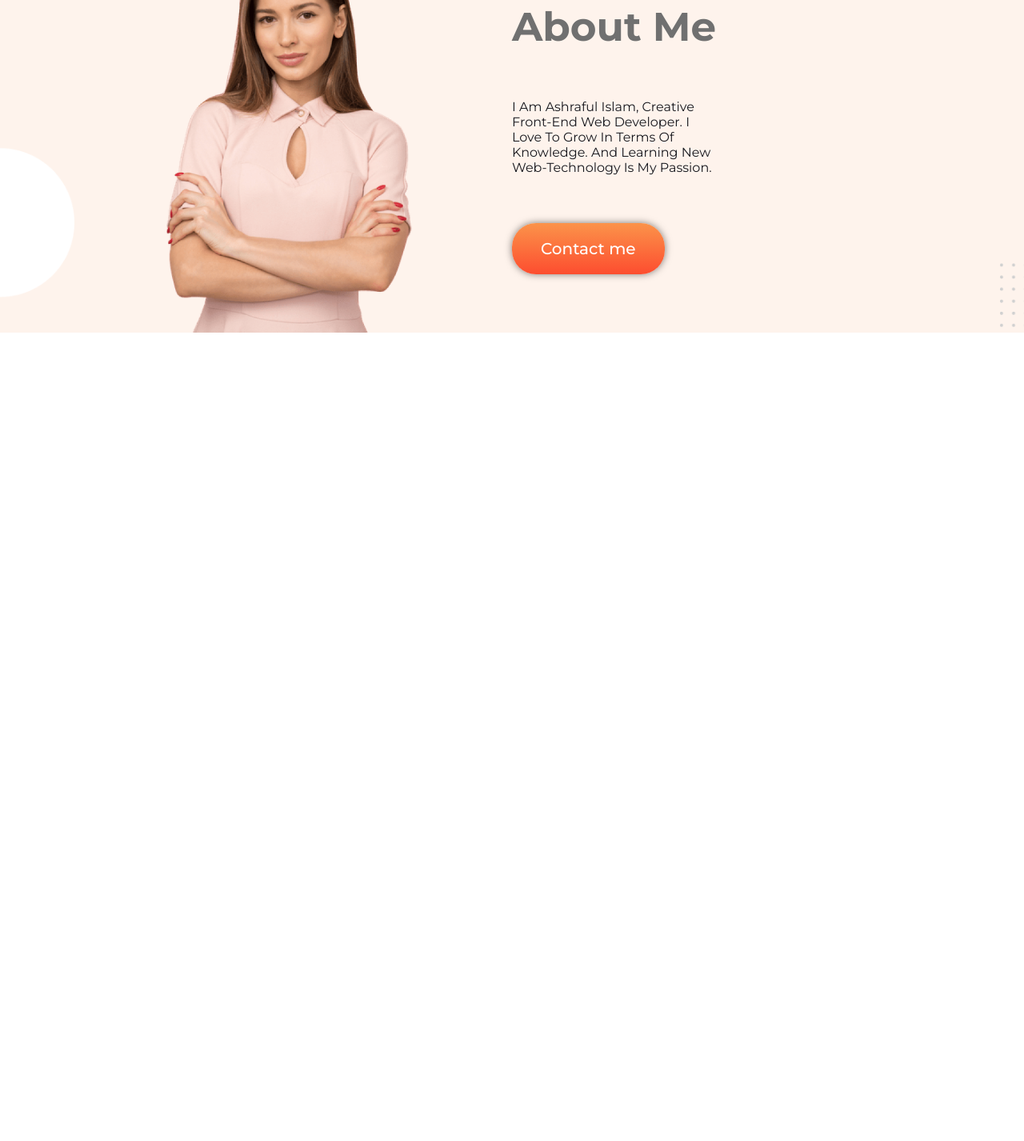
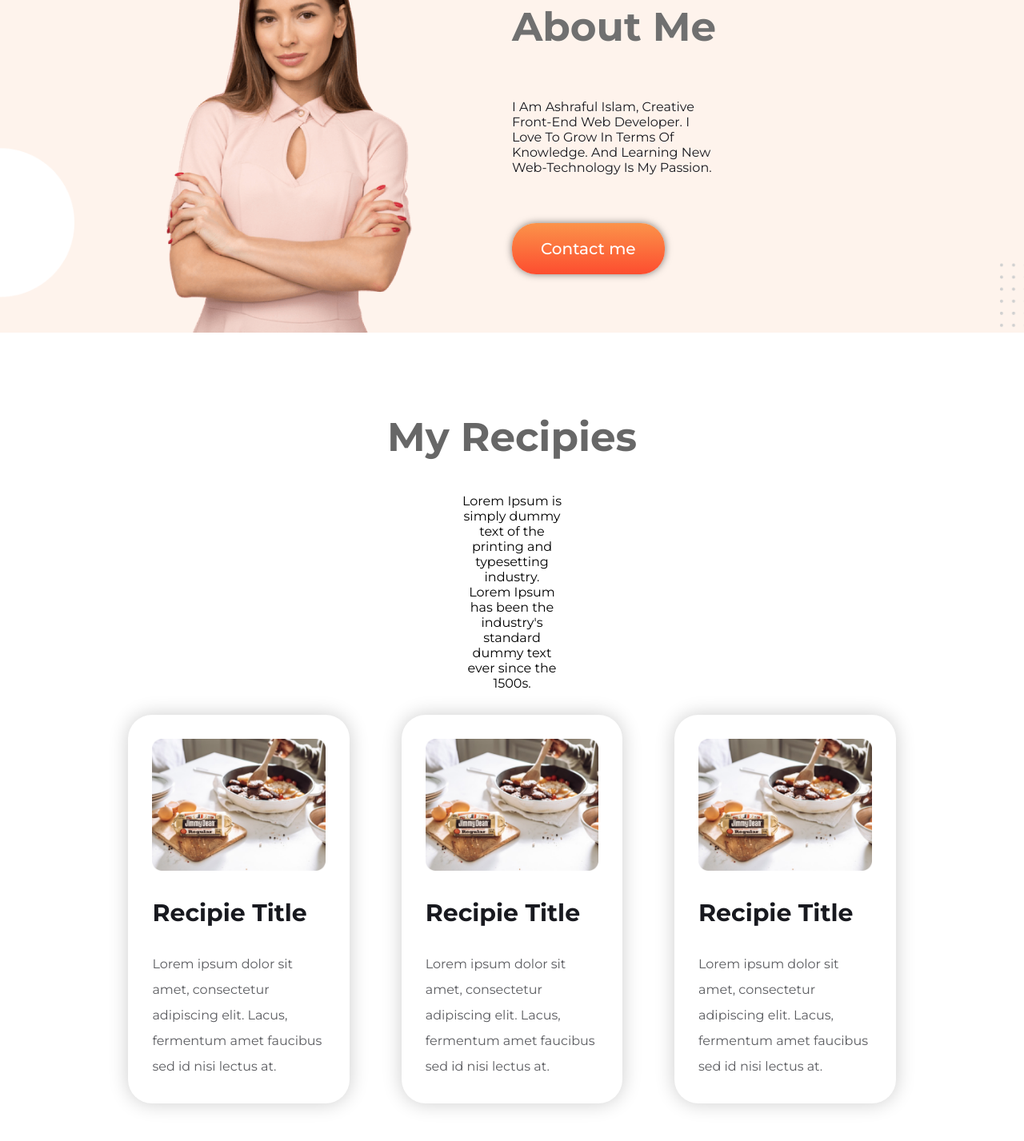
Before and after one commit to ashrafulislamrasel/Food-Network, a plain HTML site: page index.html in a window 1280 px wide. Shown: the part 1031-2458 px from the top of the page at 80% size. Before the commit the page ends 1547 px from the top, so only its background shows below. Drawn offline with Linux system fonts and the light colour scheme.

Commit message:
recipie sections ends and counter sections starts

```diff
--- a/css/style.css
+++ b/css/style.css
@@ -42,7 +42,7 @@ a {
     border-radius: 30px;
     color: #fff;
     font-weight: 500;
-    font-size: 15px;
+    font-size: 16px;
     text-transform: capitalize;
     display: inline-block;
     box-shadow: 0 0 10px rgba(0, 0, 0,0.5);
@@ -126,3 +126,49 @@ body {
     font-size: 20px;
     text-transform: none;
 }
+
+
+#recipies{
+    padding-bottom: 140px;
+}
+.section_heading{
+text-align: center;
+}
+.section_heading h3{
+    color: #676767;
+    font-size: 50px;
+    margin-bottom: 40px;
+    font-weight: 700;
+    text-transform: capitalize;
+
+}
+.section_heading p{
+    padding: 0 450px;
+    margin-bottom: 30px;
+}
+
+.recipies_main{
+    width: 27%;
+    margin: auto;
+    padding: 0 15px;
+}
+.recipies_box{
+    background-color: #fff;
+    box-shadow: 0 0 25px rgba(0, 0, 0,0.2);
+    padding: 30px;
+    border-radius: 30px;
+}
+.recipies_content{
+    margin-top: 30px;
+}
+.recipies_content h4{
+    font-size: 30px;
+    text-transform: capitalize;
+    color: #18191F;
+    margin-bottom: 30px;
+}
+.recipies_content p{
+    font-size: 16px;
+    color: #5B5C60;
+    line-height: 32px;
+}
--- a/index.html
+++ b/index.html
@@ -52,6 +52,73 @@
         </div>
     </section>
 <!-- about area ends -->
+
+<!-- recipie area ends -->
+<section id="recipies">
+    <div class="container">
+        <div class="section_heading">
+            <h3>My recipies </h3>
+            <p>Lorem Ipsum is simply dummy text of the printing and typesetting industry.
+Lorem Ipsum has been the industry's standard dummy text ever since the
+1500s.</p>
+        </div>
+        <div class="row">
+            <div class="recipies_main">
+                <div class="recipies_box">
+                    <div class="recipies_img">
+                        <img src="images/food/recipies_1.jpg" width="w-100" alt="">
+                    </div>
+                    <div class="recipies_content">
+                        <h4>Recipie Title</h4>
+                        <p>Lorem ipsum dolor sit amet, consectetur adipiscing elit. Lacus, fermentum amet faucibus sed id nisi lectus at.</p>
+                    </div>
+                </div>
+            </div>
+             <div class="recipies_main">
+                <div class="recipies_box">
+                    <div class="recipies_img">
+                        <img src="images/food/recipies_1.jpg" width="w-100" alt="">
+                    </div>
+                    <div class="recipies_content">
+                        <h4>Recipie Title</h4>
+                        <p>Lorem ipsum dolor sit amet, consectetur adipiscing elit. Lacus, fermentum amet faucibus sed id nisi lectus at.</p>
+                    </div>
+                </div>
+            </div>
+             <div class="recipies_main">
+                <div class="recipies_box">
+                    <div class="recipies_img">
+                        <img src="images/food/recipies_1.jpg" width="w-100" alt="">
+                    </div>
+                    <div class="recipies_content">
+                        <h4>Recipie Title</h4>
+                        <p>Lorem ipsum dolor sit amet, consectetur adipiscing elit. Lacus, fermentum amet faucibus sed id nisi lectus at.</p>
+                    </div>
+                </div>
+            </div>
+        </div>
+    </div>
+</section>
+<!-- recipie area ends -->
+
+<!-- counter area starts -->
+<section id="counter">
+        <div class="container">
+            <div class="row">
+               <div class="counter_main">
+                   <div class="counter_box">
+                       <div class="counter_icon">
+
+                       </div>
+                       <div class="counter_content">
+
+                       </div>
+                   </div>
+               </div>
+            </div>
+        </div>
+    </section>
+<!-- counter area ends -->
 </body>
 
 </html>
```
Also changed, not shown: images/food/recipies_1.jpg (renamed from images/food/Project Cover.jpg), images/food/recipies_2.jpg (renamed from images/food/Project Cover1.jpg), images/food/recipies_3.png (renamed from images/food/Project Cover.png).
